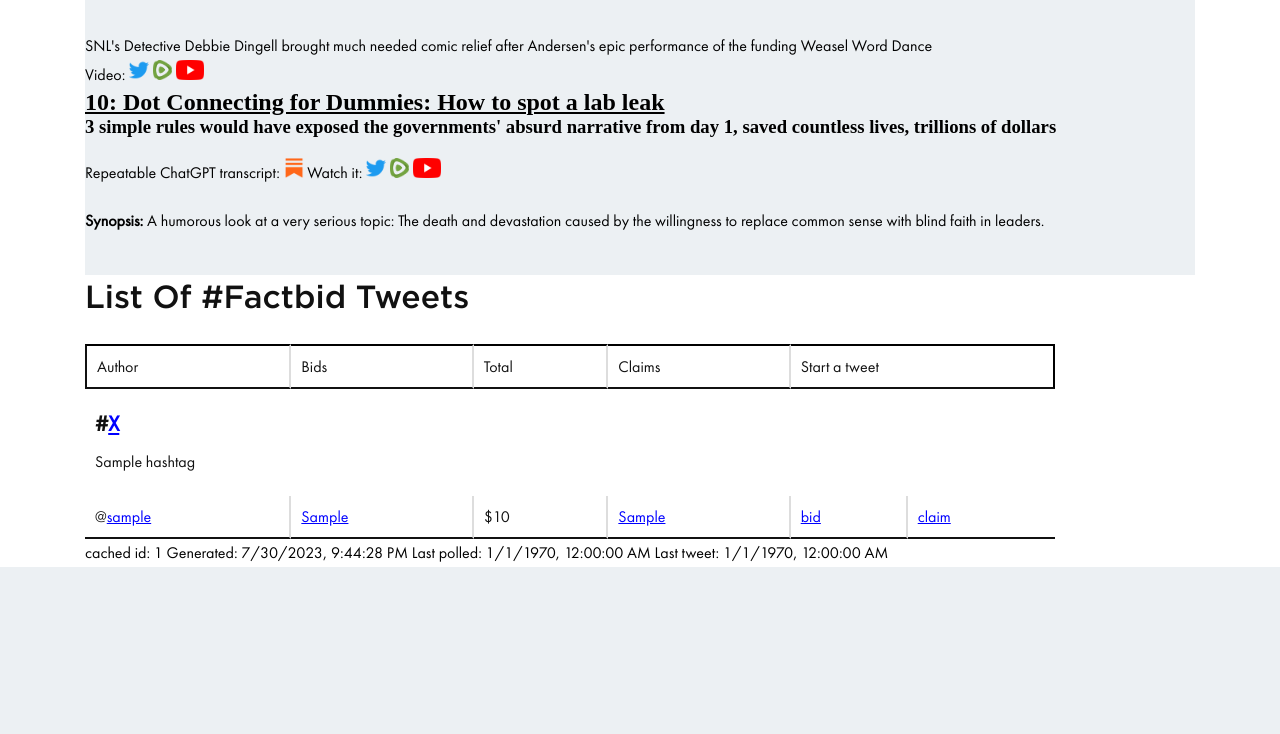
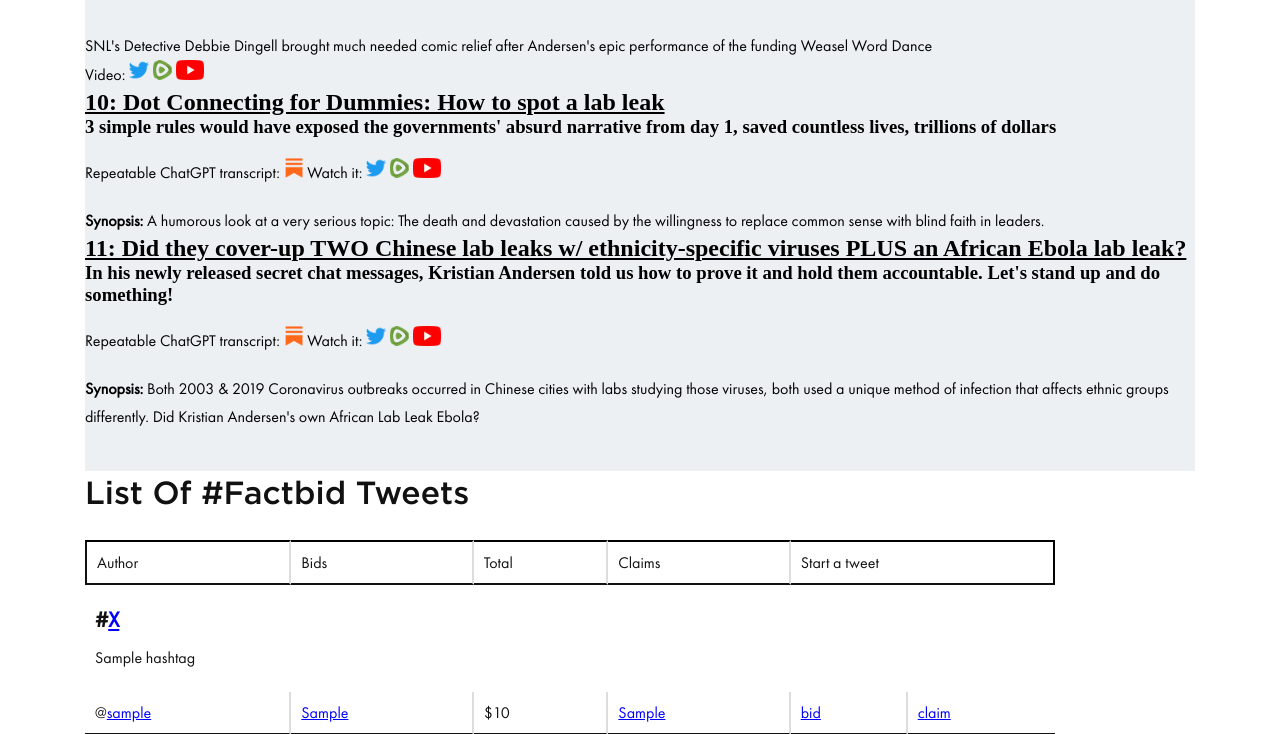
Before and after one commit to aaronfactbid/factbid2, a PHP site: page / in a window 1280 px wide. Shown: the part 3346-4080 px from the top of the page. Before the commit the page ends 3913 px from the top, so only its background shows below. Run offline with PHP 8.4, Linux system fonts and the light colour scheme; tables that the repository leaves empty or names only in its code hold one stand-in row (values such as "Sample post"); data that the repository does not hold is empty.

Commit message:
add episode 11

```diff
--- a/index.php
+++ b/index.php
@@ -248,12 +248,25 @@
 		Repeatable ChatGPT transcript:
 		<a href="https://factbid.substack.com/p/10-dot-connecting-lab-leak"><img class="thumbnail-link" src="<?php echo $site_url ; ?>/images/SubStack.png"></a>
 		Watch it:
-		<a href="https://twitter.com/factbid/status/1683630584659075072"><img class="thumbnail-link" src="<?php echo $site_url ; ?>/images/Twitter.png"></a>
+		<a href="https://twitter.com/factbid/status/1683965626514042883"><img class="thumbnail-link" src="<?php echo $site_url ; ?>/images/Twitter.png"></a>
 		<a href="https://rumble.com/v325bp0-dot-connecting-for-dummies-how-to-spot-a-lab-leak.html"><img class="thumbnail-link" src="<?php echo $site_url ; ?>/images/rumble.png"></a>
 		<a href="https://youtu.be/7GCwlnwfuCg"><img class="thumbnail-link" src="<?php echo $site_url ; ?>/images/youtube.png"></a>
 		</p>
 		<p><b>Synopsis:</b>
 		A humorous look at a very serious topic: The death and devastation caused by the willingness to replace common sense with blind faith in leaders.
+		</p>
+		<h2 id="11"><u>11: Did they cover-up TWO Chinese lab leaks w/ ethnicity-specific viruses PLUS an African Ebola lab leak?</u></h2>
+		<h3>In his newly released secret chat messages, Kristian Andersen told us how to prove it and hold them accountable.  Let's stand up and do something!</h3>
+		<p>
+		Repeatable ChatGPT transcript:
+		<a href="https://factbid.substack.com/p/episode-11-three-lab-leaks"><img class="thumbnail-link" src="<?php echo $site_url ; ?>/images/SubStack.png"></a>
+		Watch it:
+		<a href="https://twitter.com/factbid/status/1685350113001025537"><img class="thumbnail-link" src="<?php echo $site_url ; ?>/images/Twitter.png"></a>
+		<a href="https://rumble.com/v336vpl-did-they-cover-up-two-chinese-lab-leaks-w-ethnicity-specific-viruses-plus-a.html"><img class="thumbnail-link" src="<?php echo $site_url ; ?>/images/rumble.png"></a>
+		<a href="https://youtu.be/iWaRQL7BZbQ"><img class="thumbnail-link" src="<?php echo $site_url ; ?>/images/youtube.png"></a>
+		</p>
+		<p><b>Synopsis:</b>
+		Both 2003 & 2019 Coronavirus outbreaks occurred in Chinese cities with labs studying those viruses, both used a unique method of infection that affects ethnic groups differently.  Did Kristian Andersen's own African Lab Leak Ebola?
 		</p>
 	</div>
 </section>
```
Also changed, not shown: .htaccess.
